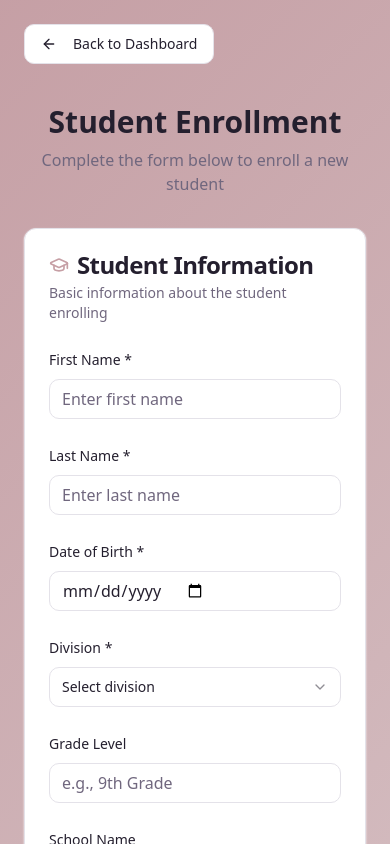
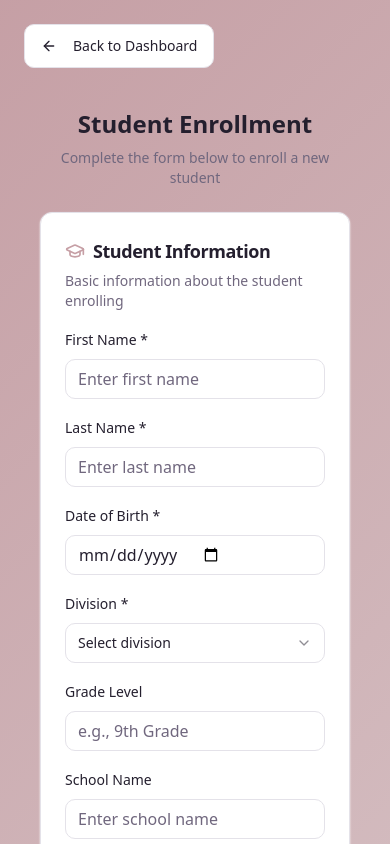
Before and after one commit to Jaymelynng/dance-studio-organizer-pro, a React (Vite) app: page /enroll in a window 390 px wide. Shown: the top 844 px of the page. Built offline with nearby package versions, Linux system fonts and the light colour scheme.

Commit message:
feat: Implement mobile-friendly design
Refactor components for mobile responsiveness, including tables, forms, and navigation. Optimize the UI for smaller screens and touch interactions.

```diff
--- a/src/components/StudentEnrollmentForm.tsx
+++ b/src/components/StudentEnrollmentForm.tsx
@@ -114,27 +114,27 @@ export const StudentEnrollmentForm = ({ onSuccess }: StudentEnrollmentFormProps)
   };
 
   return (
-    <div className="max-w-4xl mx-auto space-y-8">
+    <div className="max-w-4xl mx-auto space-y-6 px-4 sm:px-6">
       <div className="text-center space-y-2">
-        <h1 className="text-3xl font-bold text-foreground">Student Enrollment</h1>
-        <p className="text-muted-foreground">Complete the form below to enroll a new student</p>
+        <h1 className="text-2xl sm:text-3xl font-bold text-foreground">Student Enrollment</h1>
+        <p className="text-muted-foreground text-sm sm:text-base">Complete the form below to enroll a new student</p>
       </div>
 
       <Form {...form}>
-        <form onSubmit={form.handleSubmit(onSubmit)} className="space-y-8">
+        <form onSubmit={form.handleSubmit(onSubmit)} className="space-y-6">
           {/* Student Information Card */}
           <Card className="shadow-card">
-            <CardHeader>
+            <CardHeader className="pb-4">
               <div className="flex items-center gap-2">
                 <GraduationCap className="h-5 w-5 text-primary" />
-                <CardTitle>Student Information</CardTitle>
+                <CardTitle className="text-lg sm:text-xl">Student Information</CardTitle>
               </div>
-              <CardDescription>
+              <CardDescription className="text-sm">
                 Basic information about the student enrolling
               </CardDescription>
             </CardHeader>
-            <CardContent className="space-y-6">
-              <div className="grid grid-cols-1 md:grid-cols-2 gap-6">
+            <CardContent className="space-y-4 sm:space-y-6">
+              <div className="grid grid-cols-1 sm:grid-cols-2 gap-4 sm:gap-6">
                 <FormField
                   control={form.control}
                   name="student_first_name"
@@ -163,7 +163,7 @@ export const StudentEnrollmentForm = ({ onSuccess }: StudentEnrollmentFormProps)
                 />
               </div>
 
-              <div className="grid grid-cols-1 md:grid-cols-2 gap-6">
+              <div className="grid grid-cols-1 sm:grid-cols-2 gap-4 sm:gap-6">
                 <FormField
                   control={form.control}
                   name="date_of_birth"
@@ -201,7 +201,7 @@ export const StudentEnrollmentForm = ({ onSuccess }: StudentEnrollmentFormProps)
                 />
               </div>
 
-              <div className="grid grid-cols-1 md:grid-cols-2 gap-6">
+              <div className="grid grid-cols-1 sm:grid-cols-2 gap-4 sm:gap-6">
                 <FormField
                   control={form.control}
                   name="grade_level"
--- a/src/components/dashboard/DashboardQuickActions.tsx
+++ b/src/components/dashboard/DashboardQuickActions.tsx
@@ -18,26 +18,26 @@ const DashboardQuickActions = () => {
         <CardDescription>Common tasks and operations</CardDescription>
       </CardHeader>
       <CardContent>
-        <div className="grid grid-cols-2 md:grid-cols-5 gap-4">
-          <Button variant="professional" className="h-16 flex-col gap-2" onClick={() => navigate('/enroll')}>
+        <div className="grid grid-cols-2 sm:grid-cols-3 lg:grid-cols-5 gap-3 sm:gap-4">
+          <Button variant="professional" className="h-20 sm:h-16 flex-col gap-2 min-h-[80px] sm:min-h-[64px]" onClick={() => navigate('/enroll')}>
             <Plus className="h-5 w-5" />
-            <span className="text-xs">New Student</span>
+            <span className="text-xs text-center">New Student</span>
           </Button>
-          <Button variant="professional" className="h-16 flex-col gap-2" onClick={() => navigate('/contracts')}>
+          <Button variant="professional" className="h-20 sm:h-16 flex-col gap-2 min-h-[80px] sm:min-h-[64px]" onClick={() => navigate('/contracts')}>
             <FileText className="h-5 w-5" />
-            <span className="text-xs">Contracts</span>
+            <span className="text-xs text-center">Contracts</span>
           </Button>
-          <Button variant="professional" className="h-16 flex-col gap-2" onClick={() => navigate('/communications')}>
+          <Button variant="professional" className="h-20 sm:h-16 flex-col gap-2 min-h-[80px] sm:min-h-[64px]" onClick={() => navigate('/communications')}>
             <DollarSign className="h-5 w-5" />
-            <span className="text-xs">Payments</span>
+            <span className="text-xs text-center">Payments</span>
           </Button>
-          <Button variant="professional" className="h-16 flex-col gap-2" onClick={() => navigate('/templates')}>
+          <Button variant="professional" className="h-20 sm:h-16 flex-col gap-2 min-h-[80px] sm:min-h-[64px]" onClick={() => navigate('/templates')}>
             <FileText className="h-5 w-5" />
-            <span className="text-xs">Templates</span>
+            <span className="text-xs text-center">Templates</span>
           </Button>
-          <Button variant="professional" className="h-16 flex-col gap-2" onClick={() => navigate('/reports')}>
+          <Button variant="professional" className="h-20 sm:h-16 flex-col gap-2 min-h-[80px] sm:min-h-[64px] col-span-2 sm:col-span-1" onClick={() => navigate('/reports')}>
             <Calendar className="h-5 w-5" />
-            <span className="text-xs">Reports</span>
+            <span className="text-xs text-center">Reports</span>
           </Button>
         </div>
       </CardContent>
--- a/src/components/dashboard/DashboardStats.tsx
+++ b/src/components/dashboard/DashboardStats.tsx
@@ -18,7 +18,7 @@ interface DashboardStatsProps {
 
 const DashboardStats = ({ stats }: DashboardStatsProps) => {
   return (
-    <div className="grid grid-cols-1 md:grid-cols-2 lg:grid-cols-4 gap-6">
+    <div className="grid grid-cols-1 sm:grid-cols-2 lg:grid-cols-4 gap-4 sm:gap-6">
       <Card className="shadow-card hover:shadow-elegant transition-smooth">
         <CardHeader className="flex flex-row items-center justify-between space-y-0 pb-2">
           <CardTitle className="text-sm font-medium">Total Students</CardTitle>
--- a/src/components/dashboard/DashboardStudentManagement.tsx
+++ b/src/components/dashboard/DashboardStudentManagement.tsx
@@ -54,12 +54,12 @@ const DashboardStudentManagement = ({
             <Search className="absolute left-3 top-1/2 transform -translate-y-1/2 h-4 w-4 text-muted-foreground" />
             <Input
               placeholder="Search everything..."
-              className="pl-10 cursor-pointer"
+              className="pl-10 cursor-pointer h-11"
               onClick={() => setIsSearchOpen(true)}
               readOnly
             />
           </div>
-          <Button variant="outline" size="sm">
+          <Button variant="outline" size="icon" className="shrink-0">
             <Filter className="h-4 w-4" />
           </Button>
         </div>
@@ -78,14 +78,14 @@ const DashboardStudentManagement = ({
           ))
         ) : students.length > 0 ? (
           students.slice(0, 3).map((student) => (
-            <div key={student.id} className="flex items-center justify-between p-3 rounded-lg border hover:bg-muted/50 transition-smooth">
-              <div className="space-y-1">
-                <p className="font-medium">{student.first_name} {student.last_name}</p>
+            <div key={student.id} className="flex flex-col sm:flex-row sm:items-center gap-3 p-4 rounded-lg border hover:bg-muted/50 transition-smooth">
+              <div className="flex-1 space-y-2">
+                <p className="font-medium text-base">{student.first_name} {student.last_name}</p>
                 <p className="text-sm text-muted-foreground">
                   Parent: {student.parent?.first_name} {student.parent?.last_name}
                 </p>
-                <div className="flex gap-2">
-                  <Badge className={getDivisionColor(student.division)}>
+                <div className="flex flex-wrap gap-2">
+                  <Badge className={getDivisionColor(student.division)} variant="secondary">
                     {student.division}
                   </Badge>
                   <Badge variant="outline" className={getStatusColor(student.status || 'Pending')}>
@@ -93,13 +93,15 @@ const DashboardStudentManagement = ({
                   </Badge>
                 </div>
               </div>
-              <div className="text-right">
+              <div className="flex sm:flex-col gap-2">
                 <Button
                   variant="outline"
                   size="sm"
                   onClick={() => navigate(`/students/${student.id}`)}
+                  className="flex-1 sm:flex-none min-h-[40px]"
                 >
-                  Edit Profile
+                  <span className="sm:hidden">Edit</span>
+                  <span className="hidden sm:inline">Edit Profile</span>
                 </Button>
               </div>
             </div>
--- a/src/components/ui/button.tsx
+++ b/src/components/ui/button.tsx
@@ -21,10 +21,10 @@ const buttonVariants = cva(
         warning: "bg-warning text-warning-foreground shadow-soft hover:bg-warning/90",
       },
       size: {
-        default: "h-10 px-4 py-2",
-        sm: "h-9 rounded-md px-3",
-        lg: "h-11 rounded-md px-8",
-        icon: "h-10 w-10",
+        default: "h-11 px-4 py-2 min-h-[44px]", // Better mobile touch target
+        sm: "h-10 rounded-md px-3 min-h-[40px]",
+        lg: "h-12 rounded-md px-8 min-h-[48px]",
+        icon: "h-11 w-11 min-h-[44px] min-w-[44px]", // Proper mobile touch target
       },
     },
     defaultVariants: {
```
Also changed, not shown: src/components/GlobalSearch.tsx (+13 -13 lines).
